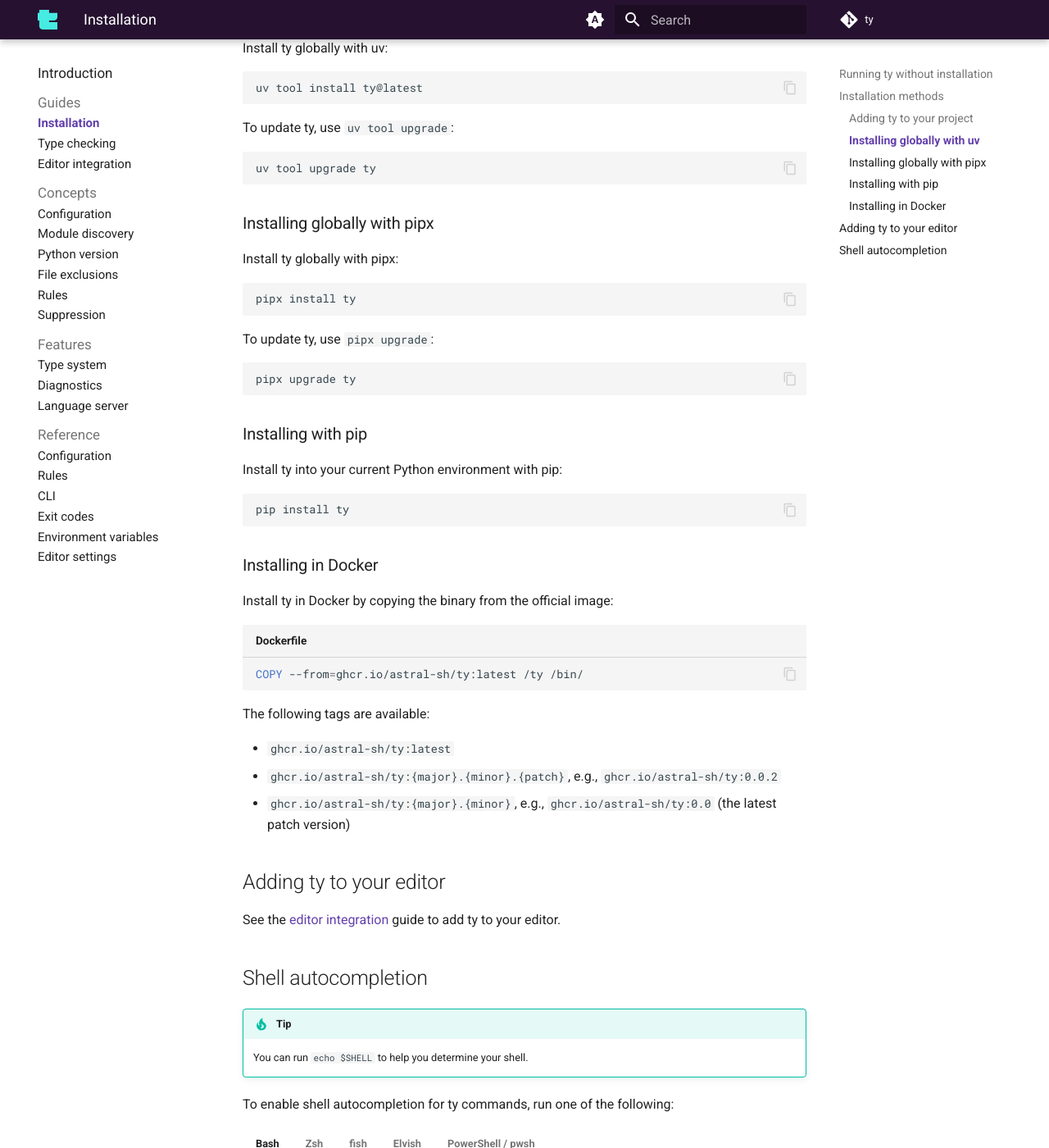
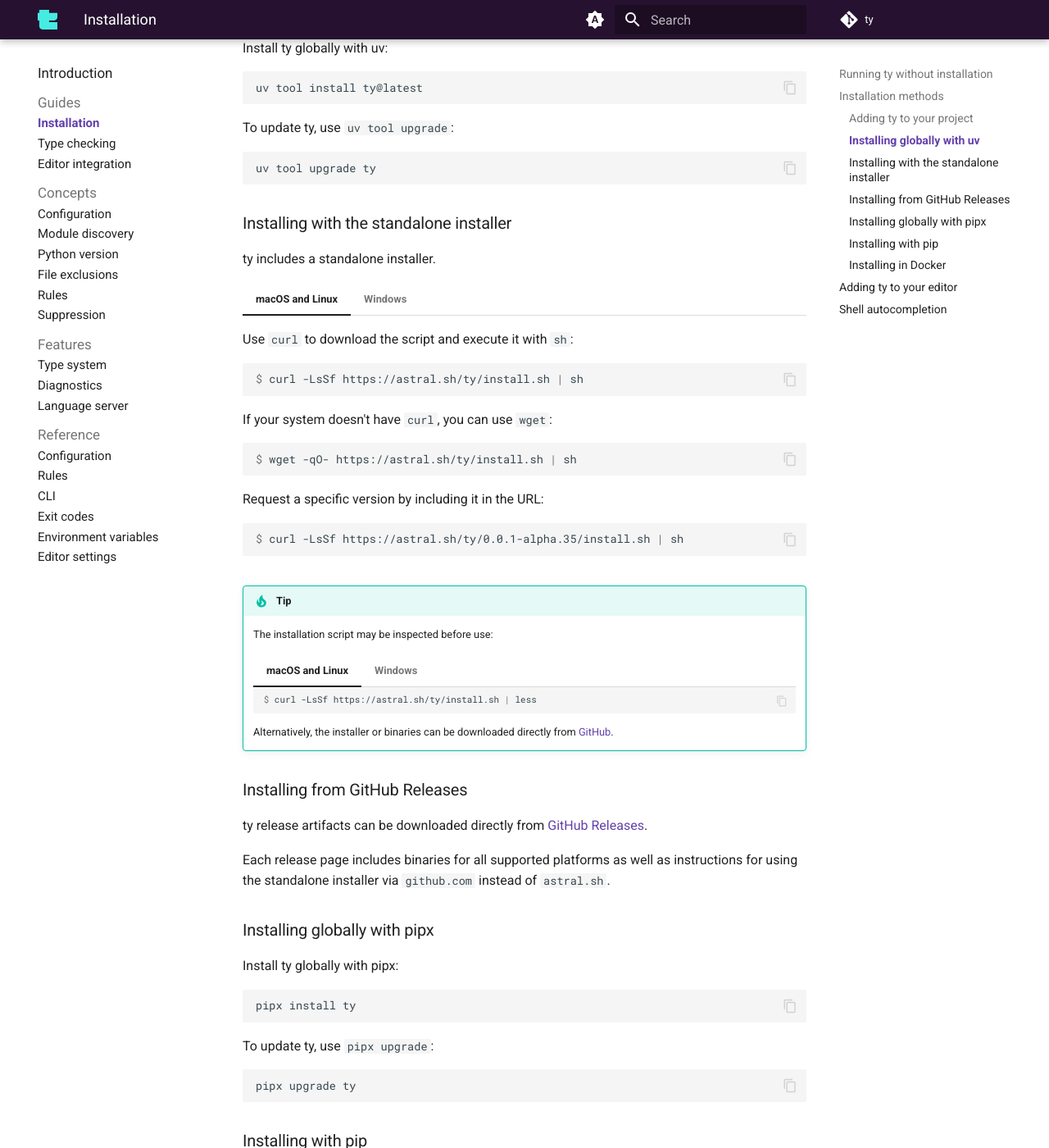
Before and after one commit to astral-sh/ty, an MkDocs documentation site: the page built from docs/installation.md, in a window 1280 px wide and 1400 px high, scrolled down 906 px. Shown: the whole window at 82% size. Built offline with MkDocs 1.6.1 and Material for MkDocs 9.7.7, drawn with Linux system fonts in a browser that asks for light colours; comment, search, counter and statistics services are not loaded.

Commit message:
Add instructions for the standalone installer

````diff
--- a/docs/installation.md
+++ b/docs/installation.md
@@ -49,6 +49,72 @@
 ```shell
 uv tool upgrade ty
 ```
+
+### Installing with the standalone installer
+
+ty includes a standalone installer.
+
+=== "macOS and Linux"
+
+    Use `curl` to download the script and execute it with `sh`:
+
+    ```console
+    $ curl -LsSf https://astral.sh/ty/install.sh | sh
+    ```
+
+    If your system doesn't have `curl`, you can use `wget`:
+
+    ```console
+    $ wget -qO- https://astral.sh/ty/install.sh | sh
+    ```
+
+    Request a specific version by including it in the URL:
+
+    ```console
+    $ curl -LsSf https://astral.sh/ty/0.0.1-alpha.35/install.sh | sh
+    ```
+
+=== "Windows"
+
+    Use `irm` to download the script and execute it with `iex`:
+
+    ```pwsh-session
+    PS> powershell -ExecutionPolicy ByPass -c "irm https://astral.sh/ty/install.ps1 | iex"
+    ```
+
+    Changing the [execution policy](https://learn.microsoft.com/en-us/powershell/module/microsoft.powershell.core/about/about_execution_policies?view=powershell-7.4#powershell-execution-policies) allows running a script from the internet.
+
+    Request a specific version by including it in the URL:
+
+    ```pwsh-session
+    PS> powershell -ExecutionPolicy ByPass -c "irm https://astral.sh/ty/0.0.1-alpha.35/install.ps1 | iex"
+    ```
+
+!!! tip
+
+    The installation script may be inspected before use:
+
+    === "macOS and Linux"
+
+        ```console
+        $ curl -LsSf https://astral.sh/ty/install.sh | less
+        ```
+
+    === "Windows"
+
+        ```pwsh-session
+        PS> powershell -c "irm https://astral.sh/ty/install.ps1 | more"
+        ```
+
+    Alternatively, the installer or binaries can be downloaded directly from [GitHub](#installing-from-github-releases).
+
+### Installing from GitHub Releases
+
+ty release artifacts can be downloaded directly from
+[GitHub Releases](https://github.com/astral-sh/ty/releases).
+
+Each release page includes binaries for all supported platforms as well as instructions for using
+the standalone installer via `github.com` instead of `astral.sh`.
 
 ### Installing globally with pipx
 
````
